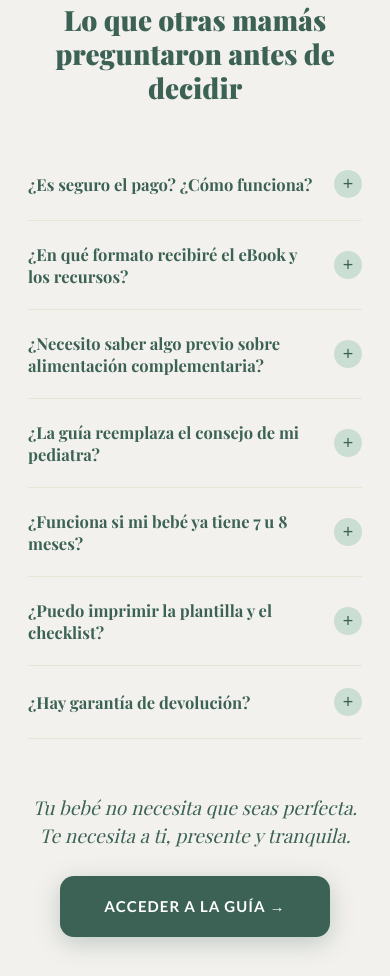
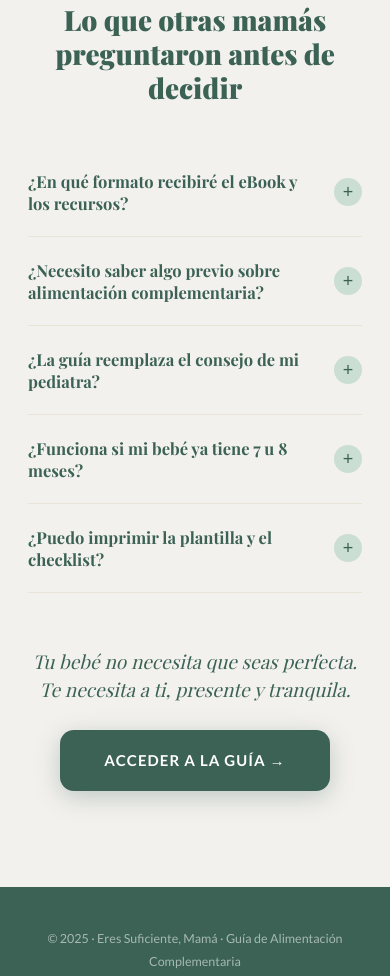
Before and after one commit to conamorycuchara-com/eressuficientemama, a plain HTML site: page index.html in a window 390 px wide. Shown: the part 9457-10433 px from the top of the page. Drawn offline with nearby package versions, Linux system fonts and the light colour scheme; a web font is replaced by a local one.

Commit message:
index.html

```diff
--- a/index.html
+++ b/index.html
@@ -877,23 +877,13 @@ h2.sec em { font-style: italic; color: var(--sage); }
     <span class="label tc reveal">Preguntas frecuentes</span>
     <h2 class="sec tc reveal">Lo que otras mamás<br>preguntaron antes de decidir</h2>
 
-    <div class="faq-item reveal">
-      <button class="faq-btn" onclick="toggleFaq(this)">
-        <span class="faq-q">¿Es seguro el pago? ¿Cómo funciona?</span>
-        <span class="faq-icon">+</span>
-      </button>
-      <div class="faq-body">
-        <p class="faq-a">Completamente seguro. El pago está gestionado por <strong>Hotmart</strong>, una de las plataformas de venta digital más grandes y confiables de América Latina y España. Una vez completado el pago recibirás acceso inmediato a todos los archivos PDF descargables. No hay suscripción ni cobros adicionales.</p>
-      </div>
-    </div>
-
     <div class="faq-item reveal d1">
       <button class="faq-btn" onclick="toggleFaq(this)">
         <span class="faq-q">¿En qué formato recibiré el eBook y los recursos?</span>
         <span class="faq-icon">+</span>
       </button>
       <div class="faq-body">
-        <p class="faq-a">Todo en formato PDF. Una vez completado el proceso en Hotmart, recibirás acceso inmediato a los 5 archivos descargables: el eBook, los dos bonus, la plantilla y el checklist. Puedes guardarlos en el teléfono, la tablet o imprimirlos.</p>
+        <p class="faq-a">Todo en formato PDF. Recibirás acceso inmediato a los 5 archivos descargables: el eBook, los dos bonus, la plantilla y el checklist. Puedes guardarlos en el teléfono, la tablet o imprimirlos.</p>
       </div>
     </div>
 
@@ -937,13 +927,6 @@ h2.sec em { font-style: italic; color: var(--sage); }
       </div>
     </div>
 
-    <div class="faq-item reveal d1">
-      <button class="faq-btn" onclick="toggleFaq(this)">
-        <span class="faq-q">¿Hay garantía de devolución?</span>
-        <span class="faq-icon">+</span>
-      </button>
-      <div class="faq-body">
-        <p class="faq-a">Hotmart gestiona el proceso de pago y ofrece su política estándar de protección al comprador. Si tienes cualquier duda sobre el proceso, puedes contactar directamente con el soporte de Hotmart desde tu cuenta.</p>
       </div>
     </div>
 
@@ -964,7 +947,6 @@ h2.sec em { font-style: italic; color: var(--sage); }
 <footer class="footer">
   <div>© 2025 · Eres Suficiente, Mamá · Guía de Alimentación Complementaria</div>
   <div style="margin-top:6px;">Este producto es de carácter informativo y no sustituye el consejo médico profesional.</div>
-  <div style="margin-top:8px;">Pago procesado de forma segura por <a href="https://pay.hotmart.com/W105158839Y">Hotmart</a></div>
 </footer>
 
 <script>
```
